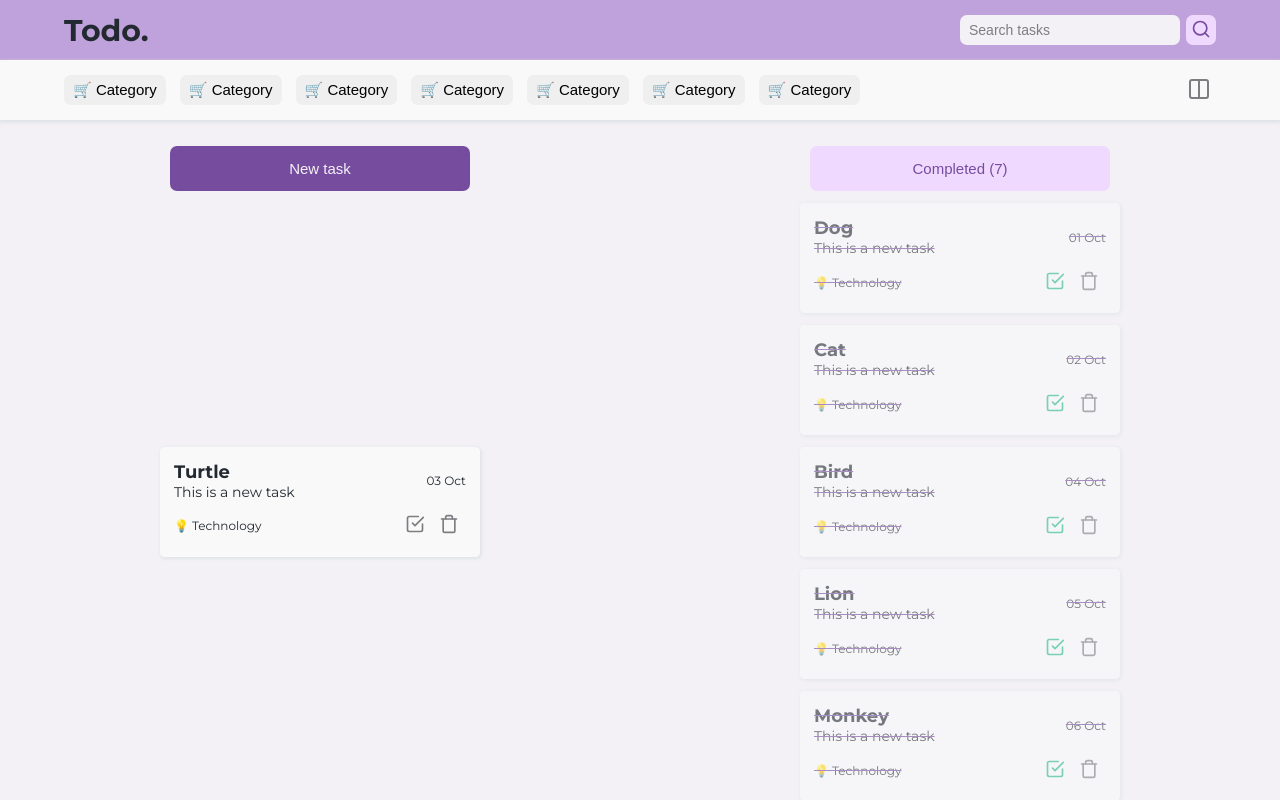
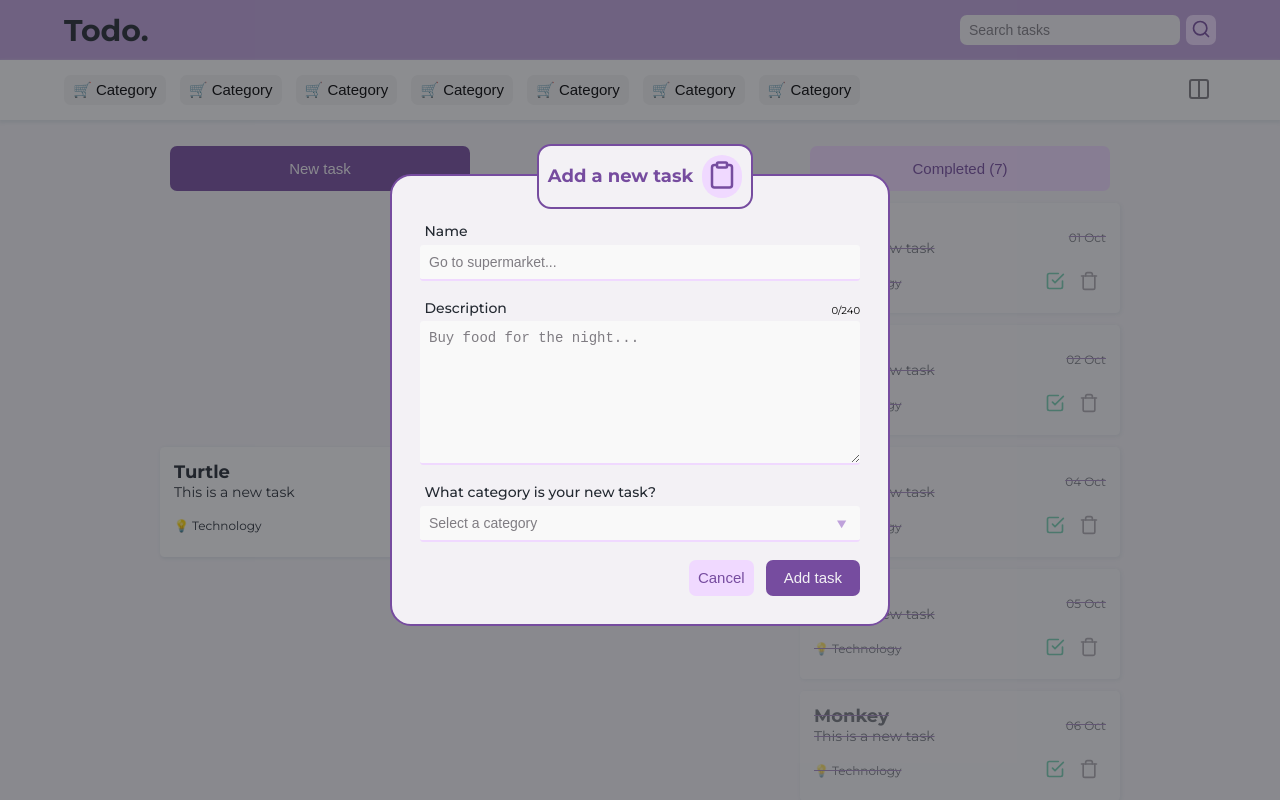
Before and after one commit to mxrold/kirapp, a React app: page / in a window 1280 px wide. Both pictures are taken after a click on the button "New task". Built offline with nearby package versions, Linux system fonts and the light colour scheme.

Commit message:
:sparkles: UI, styles TodoForm component

```diff
--- a/public/index.html
+++ b/public/index.html
@@ -11,5 +11,6 @@
 </head>
 <body>
   <div id="app"></div>
+  <div id="modal"></div>
 </body>
 </html>
--- /dev/null
+++ b/src/api/categories.js
@@ -0,0 +1,31 @@
+
+export const categories = [
+  {
+    id: 1,
+    name: '🛒 Category'
+  },
+  {
+    id: 2,
+    name: '🛒 Category'
+  },
+  {
+    id: 3,
+    name: '🛒 Category'
+  },
+  {
+    id: 4,
+    name: '🛒 Category'
+  },
+  {
+    id: 5,
+    name: '🛒 Category'
+  },
+  {
+    id: 6,
+    name: '🛒 Category'
+  },
+  {
+    id: 7,
+    name: '🛒 Category'
+  }
+]
--- a/src/components/Button/index.jsx
+++ b/src/components/Button/index.jsx
@@ -1,8 +1,11 @@
 import { Btn } from './styles'
 
-export const Button = ({ name, width, height, marginR, bgColor, textColor }) => {
+export const Button = (props) => {
+  const { onClick, name, width, height, marginR, bgColor, textColor } = props
+
   return (
     <Btn
+      onClick={onClick && onClick}
       width={width && width}
       height={height && height}
       marginR={marginR && marginR}
--- a/src/components/ListOfCategories/index.jsx
+++ b/src/components/ListOfCategories/index.jsx
@@ -1,38 +1,8 @@
+import { categories } from '../../api/categories'
 import { Button } from '../Button'
 import { Article } from './styles'
 
 export const ListOfCategories = () => {
-  const categories = [
-    {
-      id: 1,
-      name: '🛒 Category'
-    },
-    {
-      id: 2,
-      name: '🛒 Category'
-    },
-    {
-      id: 3,
-      name: '🛒 Category'
-    },
-    {
-      id: 4,
-      name: '🛒 Category'
-    },
-    {
-      id: 5,
-      name: '🛒 Category'
-    },
-    {
-      id: 6,
-      name: '🛒 Category'
-    },
-    {
-      id: 7,
-      name: '🛒 Category'
-    }
-  ]
-
   return (
     <Article>
       {
--- a/src/components/ListOfTasks/index.jsx
+++ b/src/components/ListOfTasks/index.jsx
@@ -3,7 +3,9 @@ import { TaskItem } from '../TaskItem'
 import { Section, List } from './styles'
 import { Colors } from '../../styles/Colors'
 
-export const ListOfTasks = ({ tasks, emptyNewTasks, completed, listTasks, setListTasks }) => {
+export const ListOfTasks = (props) => {
+  const { tasks, onClick, emptyNewTasks, completed, listTasks, setListTasks } = props
+
   const handleCompleteTodo = id => {
     const todoIndex = listTasks.findIndex(todo => todo.id === id)
     const newTodos = [...listTasks]
@@ -25,6 +27,7 @@ export const ListOfTasks = ({ tasks, emptyNewTasks, completed, listTasks, setLis
     <Section layout={emptyNewTasks}>
       <List>
         <Button
+          onClick={onClick}
           name={handleStylesButton(`Completed (${tasks.length})`, 'New task')}
           width='width: 50%; min-width: 300px; max-width: 520px'
           height='45px'
--- /dev/null
+++ b/src/components/Modal/index.jsx
@@ -0,0 +1,11 @@
+import ReactDOM from 'react-dom'
+import { ContainerModal } from './styles'
+
+export const Modal = ({ children }) => {
+  return ReactDOM.createPortal(
+    <ContainerModal>
+      {children}
+    </ContainerModal>,
+    document.getElementById('modal')
+  )
+}
--- /dev/null
+++ b/src/components/Modal/styles.js
@@ -0,0 +1,12 @@
+import styled from 'styled-components'
+
+export const ContainerModal = styled.div`
+  position: absolute;
+  top: 0;
+  display: grid;
+  place-items: center;
+  width: 100vw;
+  height: 100vh;
+  z-index: 2;
+  background: rgba(32, 35, 41, .5);
+`
--- a/src/components/Tasks/index.jsx
+++ b/src/components/Tasks/index.jsx
@@ -1,9 +1,13 @@
 import { useState } from 'react'
+import { Modal } from '../Modal'
+import { TodoForm } from '../TodoForm'
 import { ListOfTasks } from '../ListOfTasks'
 import { Main } from './styles'
 
 export const Tasks = ({ tasks = [] }) => {
   const [listTasks, setListTasks] = useState(tasks)
+  const [openModal, setOpenModal] = useState(false)
+
   const newTasks = listTasks.filter(item => !item.completed)
   const newTasksLength = newTasks.length < 1
 
@@ -11,8 +15,9 @@ export const Tasks = ({ tasks = [] }) => {
   const completedLength = completedTasks.length > 0
 
   return (
+    <>
     <Main col={completedTasks} emptyNewTasks={newTasksLength}>
-      <ListOfTasks tasks={newTasks} emptyNewTasks={newTasksLength} listTasks={listTasks} setListTasks={setListTasks} />
+      <ListOfTasks onClick={() => setOpenModal(true)} tasks={newTasks} emptyNewTasks={newTasksLength} listTasks={listTasks} setListTasks={setListTasks} />
       {
         completedLength &&
           <ListOfTasks
@@ -24,5 +29,12 @@ export const Tasks = ({ tasks = [] }) => {
           />
       }
     </Main>
+    {
+      openModal &&
+        <Modal>
+        <TodoForm setOpenModal={setOpenModal}/>
+      </Modal>
+    }
+  </>
   )
 }
--- /dev/null
+++ b/src/components/TodoForm/index.jsx
@@ -0,0 +1,64 @@
+import { useState } from 'react'
+import { categories } from '../../api/categories'
+import { Form,
+DivTitle,
+H3,
+Span,
+DivForm,
+ContainerLabel,
+Label,
+TextCounter,
+Input,
+Textarea,
+DivButton,
+Button } from './styles'
+import { FiClipboard } from 'react-icons/fi'
+
+export const TodoForm = ({ setOpenModal }) => {
+  const [len, setLen] = useState('')
+
+  const valueInput = (event) => {
+    setLen(event.target.value)
+  }
+
+  const onHandleCancel = () => {
+    setOpenModal(prevState => !prevState)
+  }
+
+  const onHandleAdd = (e) => {
+    e.preventDefault()
+  }
+
+  return (
+    <Form>
+      <DivTitle>
+        <H3>Add a new task</H3>
+        <Span><FiClipboard size="30px" /></Span>
+      </DivTitle>
+      <DivForm>
+        <Label htmlFor="name">Name</Label>
+        <Input type="text" id="name" autoComplete="off" placeholder="Go to supermarket..." />
+
+        <ContainerLabel>
+          <Label htmlFor="description">Description</Label>
+          <TextCounter>{len.length}/240</TextCounter>
+        </ContainerLabel>
+        <Textarea id="description" onChange={valueInput} placeholder="Buy food for the night..." maxLength="240" />
+
+        <Label htmlFor="select">What category is your new task?</Label>
+        <Input list="categories" id="select" placeholder="Select a category"/>
+        <datalist id="categories">
+          {
+            categories.map(category => (
+              <option key={category.id} value={category.name} />
+            ))
+          }
+        </datalist>
+      </DivForm>
+      <DivButton>
+        <Button type="button" onClick={onHandleCancel} cancel={true}>Cancel</Button>
+        <Button type="submit" onClick={onHandleAdd} add={true}>Add task</Button>
+      </DivButton>
+    </Form>
+  )
+}
--- /dev/null
+++ b/src/components/TodoForm/styles.js
@@ -0,0 +1,138 @@
+import styled, { css } from 'styled-components'
+import { Colors } from '../../styles/Colors'
+
+const STYLES_INPUT = `
+  padding: 9px;
+  font-size: 1.4rem;
+  font-style: normal;
+  background-color: ${Colors.white};
+  color: ${Colors.darkGray};
+  border: none;
+  outline: none;
+  border-bottom: 2px solid ${Colors.lightPurple};
+  border-radius: 3.5px;
+  ::placeholder {
+    font-size: 1.4rem;
+    font-style: normal;
+    color: ${Colors.mediumGray};
+  }
+`
+
+export const Form = styled.form`
+  position: relative;
+  width: 85%;
+  min-width: 300px;
+  max-width: 500px;
+  @media (min-width: 780px) {
+    width: 100%;
+  }
+  height: max-content;
+  padding: 28px;
+  background-color: ${Colors.lightGray};
+  border: 2px solid ${Colors.darkPurple};
+  border-radius: 21px;
+`
+
+export const DivTitle = styled.div`
+  position: absolute;
+  top: -32.5px;
+  right: calc(50% - 113.25px);
+  display: flex;
+  justify-content: space-between;
+  align-items: center;
+  padding: 9px;
+  background-color: ${Colors.lightGray};
+  border: 2px solid ${Colors.darkPurple};
+  border-radius: 14px;
+  text-align: center;
+`
+
+export const H3 = styled.h3`
+  font-size: 1.8rem;
+  color: ${Colors.darkPurple};
+`
+
+export const Span = styled.span`
+  margin-left: 9px;
+  padding: 5px;
+  background-color: ${Colors.lightPurple};
+  border-radius: 50px;
+  & svg {
+    color: ${Colors.darkPurple};
+  }
+`
+
+export const DivForm = styled.div`
+  display: flex;
+  flex-direction: column;
+  width: 100%;
+`
+
+export const ContainerLabel = styled.div`
+  display: flex;
+  justify-content: space-between;
+  align-items: center;
+`
+
+export const Label = styled.label`
+  margin-top: 18px;
+  margin-bottom: 4.5px;
+  padding-left: 4.5px;
+  font-size: 1.4rem;
+  font-weight: 500;
+  color: ${Colors.darkGray};
+`
+
+export const TextCounter = styled.span`
+  margin-top: 18px;
+`
+
+export const Input = styled.input`
+  height: 36px;
+  ${STYLES_INPUT};
+  ::-webkit-calendar-picker-indicator {
+    opacity: 100;
+    color: ${Colors.mediumPurple};
+  }
+  &:focus-within {
+    border: 2px solid ${Colors.mediumPurple};
+  }
+`
+
+export const Textarea = styled.textarea`
+  min-height: 144px;
+  height: 144px;
+  max-height: 240px;
+  ${STYLES_INPUT};
+  resize: vertical;
+  &:focus-within {
+    border: 2px solid ${Colors.mediumPurple};
+  }
+`
+
+export const DivButton = styled.div`
+  display: flex;
+  justify-content: flex-end;
+  width: 100%;
+  height: 36px;
+  margin-top: 18px;
+`
+
+export const Button = styled.button`
+  width: max-content;
+  height: 36px;
+  font-size: 1.5rem;
+  font-weight: 500;
+  ${props => props.cancel && css`
+    margin-right: 12px;
+    padding: 3px 9px;
+    background-color: ${Colors.lightPurple};
+    color: ${Colors.darkPurple};
+  `}
+  ${props => props.add && css`
+    padding: 3px 18px;
+    background-color: ${Colors.darkPurple};
+    color: ${Colors.lightGray};
+  `}
+  border-radius: 7px;
+`
--- a/src/styles/GlobalStyles.js
+++ b/src/styles/GlobalStyles.js
@@ -36,6 +36,7 @@ export const GlobalStyles = createGlobalStyle`
   }
 
   #app {
+    position: relative;
     width: 100vw;
     height: 100%;
   }
```
